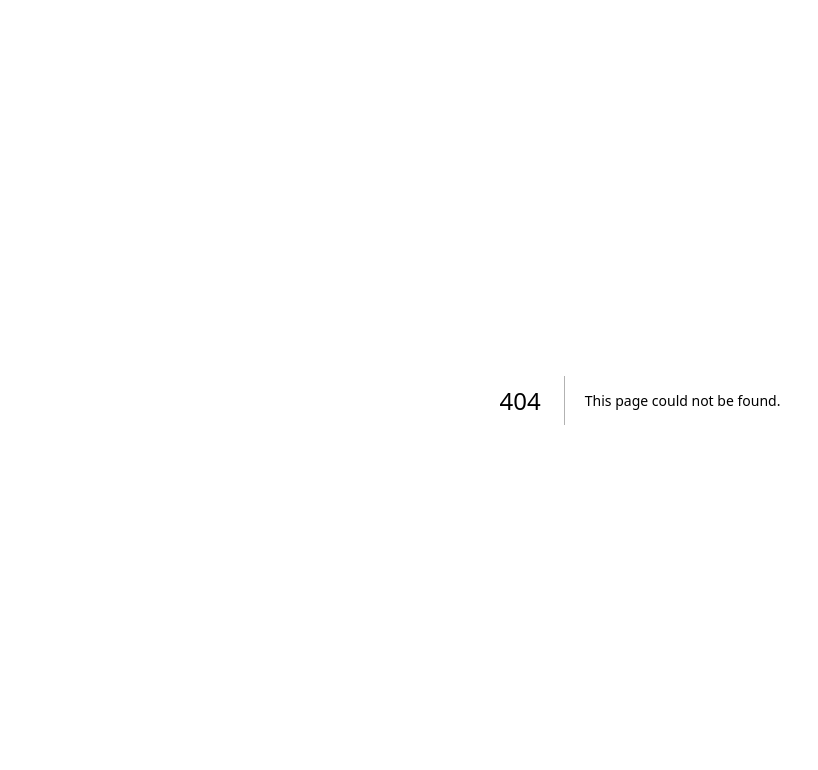
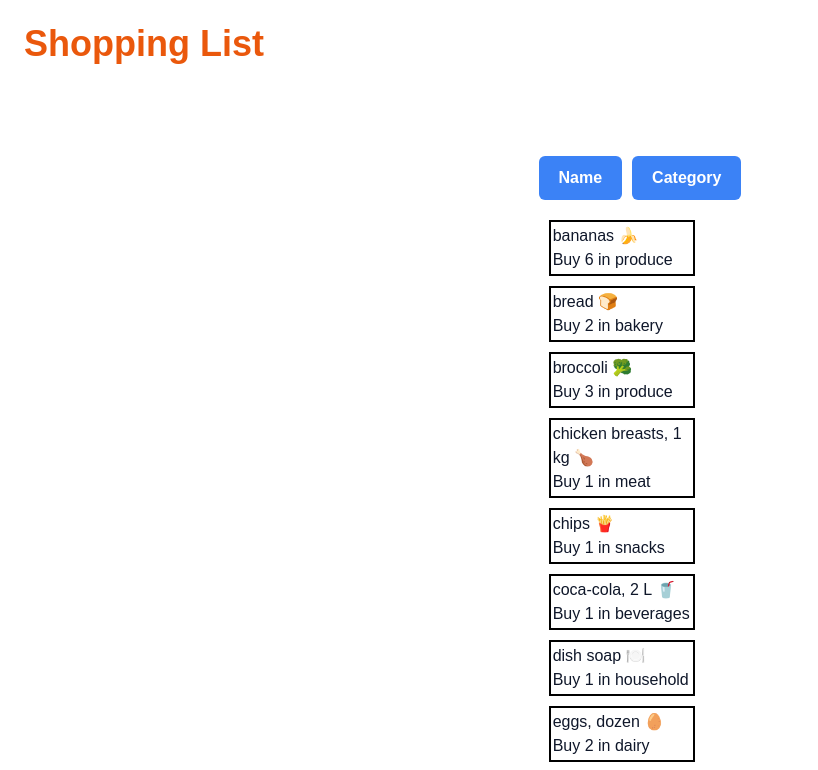
Before and after one commit to IndrpalSingh/cprg306-assignments, a Next.js app: page /week-7 in a window 1280 px wide. Before the commit this address had no page. Shown: the top 770 px of the page, without its empty margins (0-818 px from the left). Built offline with nearby package versions, Linux system fonts and the light colour scheme.

Commit message:
setup week 7

```diff
--- a/app/page.js
+++ b/app/page.js
@@ -6,9 +6,9 @@ export default function Page() {
       <a href="http://localhost:3000/week-2">week-2</a><br/>
       <a href="http://localhost:3000/week-3">week-3</a><br/>
       <a href="http://localhost:3000/week-4">week-4</a><br/>
-      <a href="http://localhost:3000/week-4">week-4</a><br/>
       <a href="http://localhost:3000/week-5">week-5</a><br/>
-      <a href="http://localhost:3000/week-6">week-6</a>
+      <a href="http://localhost:3000/week-6">week-6</a><br/>
+      <a href="http://localhost:3000/week-7">week-7</a>
       </main>
 
 
--- /dev/null
+++ b/app/week-7/item-list.js
@@ -0,0 +1,72 @@
+"use client";
+import { useState } from "react";
+import items from "./items.json";
+import Item from "./item.js";
+
+export default function ItemList() {
+  const [sortBy, setSortBy] = useState("name");
+
+  let sortedItems = [...items];
+  if (sortBy === "category") {
+    sortedItems.sort((a, b) => a.category.localeCompare(b.category));
+  }
+  if (sortBy === "name") {
+    sortedItems.sort((a, b) => a.name.localeCompare(b.name));
+  }
+
+  return (
+    <main
+      style={{
+        backgroundColor: "white",
+        padding: "20px",
+        display: "flex",
+        flexDirection: "column",
+        alignItems: "center",
+      }}
+
+    >
+      <section style={{ marginBottom: "20px" }}>
+        <h2 className="font-extrabold text-2xl text-white mb-4">Sort by:</h2>
+        <button
+          className="font-extrabold bg-blue-500 text-white hover:cursor-pointer py-2 px-4 rounded-md mr-2 hover:bg-blue-700 transition-all duration-300"
+          onClick={() => setSortBy("name")}
+          style={{ marginRight: "5px", padding: "10px 20px" }}
+        >
+          Name
+        </button>
+        <button
+          className="font-extrabold bg-blue-500 text-white py-2 px-4 rounded-md hover:bg-blue-700 transition-all duration-300 m-auto"
+          onClick={() => setSortBy("category")}
+          style={{ marginLeft: "5px", padding: "10px 20px" }}
+        >
+          Category
+        </button>
+      </section>
+      <ul
+
+
+      >
+        {sortedItems.map((item) => (
+          <li className="text-slate-900 border-2 border-black solid  border-centre"
+            key={item.id}
+            style={{
+              marginBottom: "10px",
+              transition: "all 0.3s ease-in-out",
+              width: "80%",
+            }}
+          >
+            <div
+              style={{
+                border: "2px solid white",
+
+              }}
+
+            >
+              <Item {...item} />
+            </div>
+          </li>
+        ))}
+      </ul>
+    </main>
+  );
+}
--- /dev/null
+++ b/app/week-7/item.js
@@ -0,0 +1,16 @@
+export default function Item(props) {
+    return (
+      <main>
+        <ul>
+          <li>
+            <section>
+              <h1 classname="text-4xl font-bold m-8">{props.name}</h1>
+              <p>
+                Buy {props.quantity} in {props.category}
+              </p>
+            </section>
+          </li>
+        </ul>
+      </main>
+    );
+  }
--- /dev/null
+++ b/app/week-7/items.json
@@ -0,0 +1,93 @@
+
+[
+    {
+      "id": "1h2GJKH12gkHG31h1H",
+      "name": "milk, 4 L 🥛",
+      "quantity": 1,
+      "category": "dairy"
+    },
+    {
+      "id": "2KJH3k2j3H1k2J3K1H",
+      "name": "bread 🍞",
+      "quantity": 2,
+      "category": "bakery"
+    },
+    {
+      "id": "3h2KJH3k2j3H1k2J3",
+      "name": "eggs, dozen 🥚",
+      "quantity": 2,
+      "category": "dairy"
+    },
+    {
+      "id": "4k2J3K1H2GJKH12gk",
+      "name": "bananas 🍌",
+      "quantity": 6,
+      "category": "produce"
+    },
+    {
+      "id": "5H1h1H2KJH3k2j3H",
+      "name": "broccoli 🥦",
+      "quantity": 3,
+      "category": "produce"
+    },
+    {
+      "id": "6H1k2J3K1H2GJKH1",
+      "name": "chicken breasts, 1 kg 🍗",
+      "quantity": 1,
+      "category": "meat"
+    },
+    {
+      "id": "7gkHG31h1H2KJH3k",
+      "name": "pasta sauce 🍝",
+      "quantity": 3,
+      "category": "canned goods"
+    },
+    {
+      "id": "8j3H1k2J3K1H2GJK",
+      "name": "spaghetti, 454 g 🍝",
+      "quantity": 2,
+      "category": "dry goods"
+    },
+    {
+      "id": "9H12gkHG31h1H2KJ",
+      "name": "toilet paper, 12 pack 🧻",
+      "quantity": 1,
+      "category": "household"
+    },
+    {
+      "id": "10H3k2j3H1k2J3K1",
+      "name": "paper towels, 6 pack",
+      "quantity": 1,
+      "category": "household"
+    },
+    {
+      "id": "11k2J3K1H2GJKH12",
+      "name": "dish soap 🍽️",
+      "quantity": 1,
+      "category": "household"
+    },
+    {
+      "id": "12GJKH12gkHG31h1",
+      "name": "hand soap 🧼",
+      "quantity": 4,
+      "category": "household"
+    },
+    {
+      "id": "100",
+      "name": "frozen pizza 🍕",
+      "quantity": 10,
+      "category": "frozen foods"
+    },
+    {
+      "id": "101",
+      "name": "coca-cola, 2 L 🥤",
+      "quantity": 1,
+      "category": "beverages"
+    },
+    {
+      "id": "200",
+      "name": "chips 🍟",
+      "quantity": 1,
+      "category": "snacks"
+    }
+  ]
--- /dev/null
+++ b/app/week-7/new-item.js
@@ -0,0 +1,113 @@
+"use client";
+
+import { useState } from "react";
+
+export default function NewItem() {
+  const [quantity, setQuantity] = useState(1);
+  const [name, setName] = useState("");
+  const [category, setCategory] = useState("produce");
+
+  const increment = () => {
+     setQuantity(quantity + 1 < 20 ? quantity + 1 : 20);
+  };
+
+  const decrement = () => {
+    setQuantity(quantity - 1 > 1 ? quantity - 1 : 1);
+  };
+
+  const reset = () => {
+    setQuantity(1);
+    setCategory("produce");
+    setName("");
+  };
+
+  const handleSubmit = (event) => {
+    event.preventDefault();
+
+    const item = {
+      name: name,
+      category: category,
+      quantity: quantity,
+    };
+
+    console.log({ item });
+    window.alert(
+      `Item: ${item.name} \nCategory: ${item.category} \nQuantity: ${item.quantity}`
+    );
+    setQuantity(1);
+    setCategory("produce");
+    setName("");
+  };
+
+  return (
+    <div className="flex items-center justify-center min-h-screen bg-stone-900">
+      <div className="bg-violet-700 shadow-lg p-8 text-center ">
+        <h1 className="text-3xl font-extrabold text-center text-black mb-2 ">
+          COUNTER PROGRAM FOR SHOPPING LIST
+        </h1>
+        <h1 className="text-2xl font-bold text-black mb-4">
+          Quantity: {quantity}
+        </h1>
+
+        <button
+          className="font-large bg-gray-700 hover:bg-red-700 text-white font-bold p-2 px-4 rounded mr-2"
+          disabled={quantity > 20}
+          onClick={increment}
+        >
+          Increment
+        </button>
+        <button
+          className="font-large bg-yellow-800 hover:bg-cyan-700 text-white font-bold p-2 px-4 rounded mr-2"
+          disabled={quantity <= 1}
+          onClick={decrement}
+        >
+          Decrement
+        </button>
+
+        <button
+          className="font-large bg-gray-700 hover:bg-green-700 text-white font-bold ml-2 px-4 p-2 rounded"
+          onClick={reset}
+        >
+          Reset
+        </button>
+
+        <form className="flex flex-col items-center mt-4 space-y-4" onSubmit={handleSubmit}>
+          <input
+            required
+            type="text"
+            value={name}
+            onChange={(e) => setName(e.target.value)}
+            placeholder="Enter Item Name"
+            className="p-2 mt-4 text-black"
+          />
+
+          <select
+            className="text-black"
+            value={category}
+            onChange={(e) => setCategory(e.target.value)}
+          >
+            <option value="produce">Produce</option>
+            <option value="dairy">Dairy</option>
+            <option value="bakery">Bakery</option>
+            <option value="meat">Meat</option>
+            <option value="household">Household</option>
+            <option value="dry goods">Dry Goods</option>
+            <option value="canned goods">Canned Goods</option>
+            <option value="frozen foods">Frozen Foods</option>
+            <option value="beverages">Beverages</option>
+            <option value="snacks">Snacks</option>
+          </select>
+
+          <div>
+            <button
+              type="submit"
+              className="font-large bg-blue-700 hover:bg-blue-900 text-white font-bold p-2 px-4 rounded mt-4"
+            >
+              Submit
+            </button>
+          </div>
+        </form>
+      </div>
+    </div>
+  );
+}
--- /dev/null
+++ b/app/week-7/page.js
@@ -0,0 +1,13 @@
+import ItemList from "./item-list.js";
+export default function Page() {
+  return (
+    <main>
+      <h1 className="font-extrabold text-4xl p-6 text-orange-600 ">
+        Shopping List
+      </h1>
+      <header>
+        <ItemList />
+      </header>
+    </main>
+  );
+}
```
